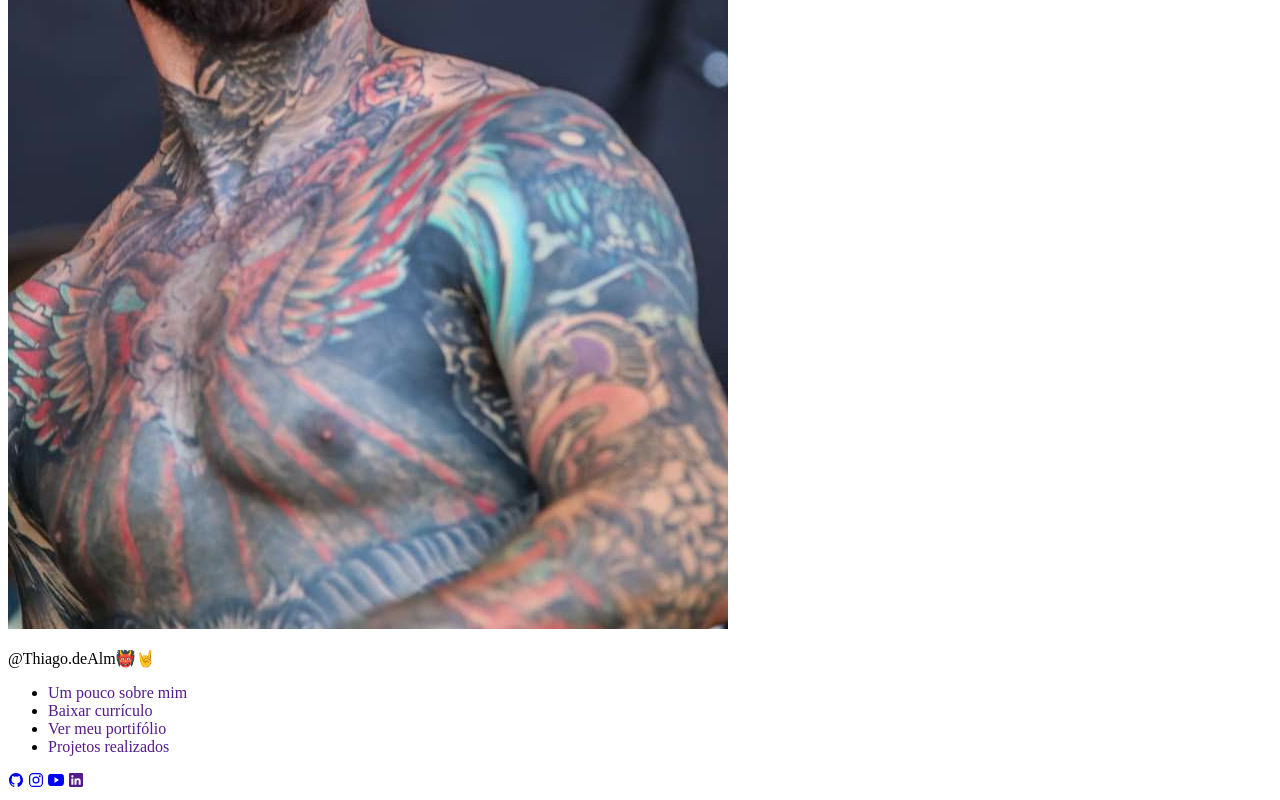
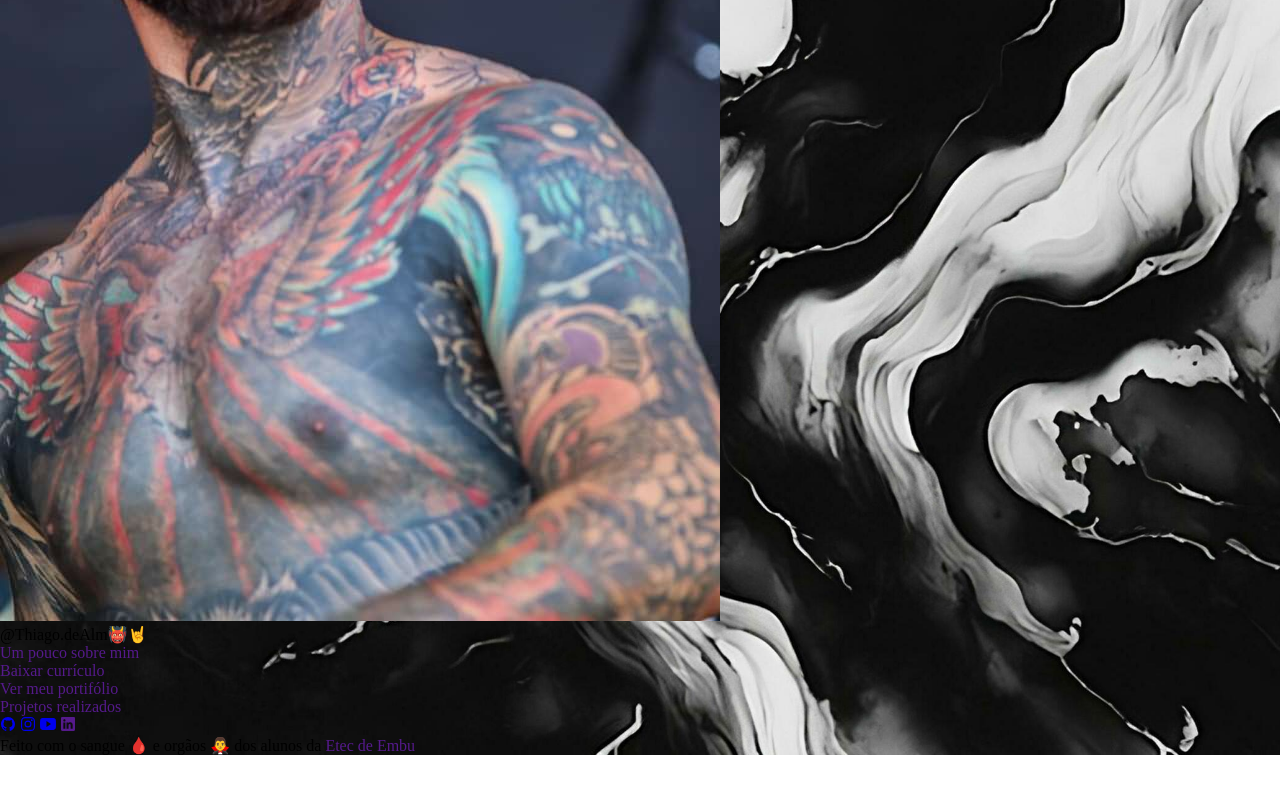
Before and after one commit to ThAlm1010/portifolio3, a plain HTML site: page index.html in a window 1280 px wide. Shown: the part 460-1260 px from the top of the page. After the commit the page ends 1215 px from the top, so only its background shows below. Drawn offline with nearby package versions, Linux system fonts and the light colour scheme.

Commit message:
estilizando a página

```diff
--- a/css/style.css
+++ b/css/style.css
@@ -1,3 +1,12 @@
+* {
+    margin : 0;
+    padding : 0;
+    box-sizing: border-box;
+}
+
 a {
     text-decoration: none;
 }
+body {
+    background: url("../img/tema\ claro\ desktop.jpeg") no-repeat top center/cover;
+}
--- a/index.html
+++ b/index.html
@@ -1,14 +1,17 @@
 <!DOCTYPE html>
 <html lang="pt-br">
+
 <head>
     <meta charset="UTF-8">
     <meta name="viewport" content="width=device-width, initial-scale=1.0">
     <title>Portfólio de linguagem </title>
     <link rel="stylesheet" href="css/style.css">
 </head>
+
 <body>
     <div>
-    <div>                                                            <img src="img/2b5acc8066f702f11fca7965e860d7ae.jpg" alt="Foto de um homem branco, com tatuagens coloridas, sem camiseta, de porte físico musculoso, de cabelo curto, com olhos azuis e de língua para fora.">
+        <div> <img src="img/2b5acc8066f702f11fca7965e860d7ae.jpg"
+                alt="Foto de um homem branco, com tatuagens coloridas, sem camiseta, de porte físico musculoso, de cabelo curto, com olhos azuis e de língua para fora.">
             <p> @Thiago.deAlm👹🤘 </p>
         </div>
         <ul>
@@ -29,18 +32,26 @@
         <div>
             <a href=" ">
                 <ion-icon name="logo-github"></ion-icon>
-
+            </a>
                 <a href=" ">
                     <ion-icon name="logo-instagram"></ion-icon>
-
+                </a>
                     <a href=" ">
                         <ion-icon name="logo-youtube"></ion-icon>
-
+                    </a>
                         <a href="">
                             <ion-icon name="logo-linkedin"></ion-icon>
                         </a>
         </div>
     </div>
+
+    <footer>
+        Feito com o sangue 🩸 e orgãos 🧛‍♂️ dos alunos da <a href=""> Etec de Embu</a>
+    </footer>
+
+
+
     <script type="module" src="https://unpkg.com/ionicons@7.1.0/dist/ionicons/ionicons.esm.js"></script>
 </body>
+
 </html>
```
Also changed, not shown: img/tema claro desktop.jpeg (added), img/tema escuro selecionado.jpg (added). Lines whose indentation alone changed are shown as unchanged.
